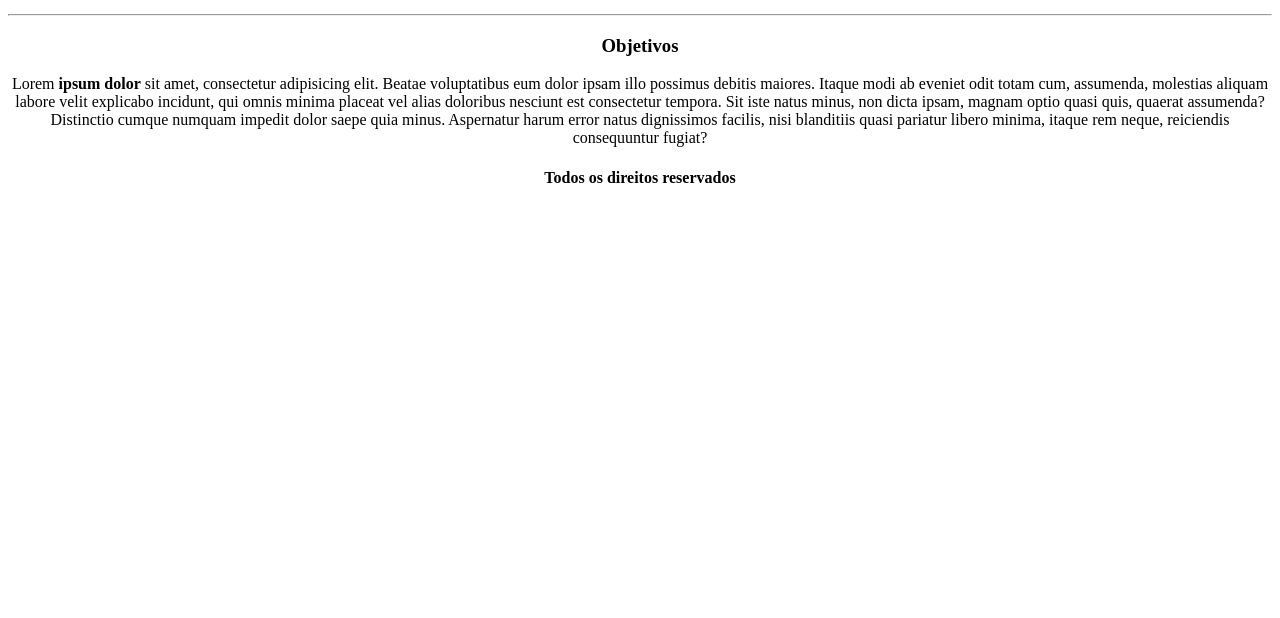
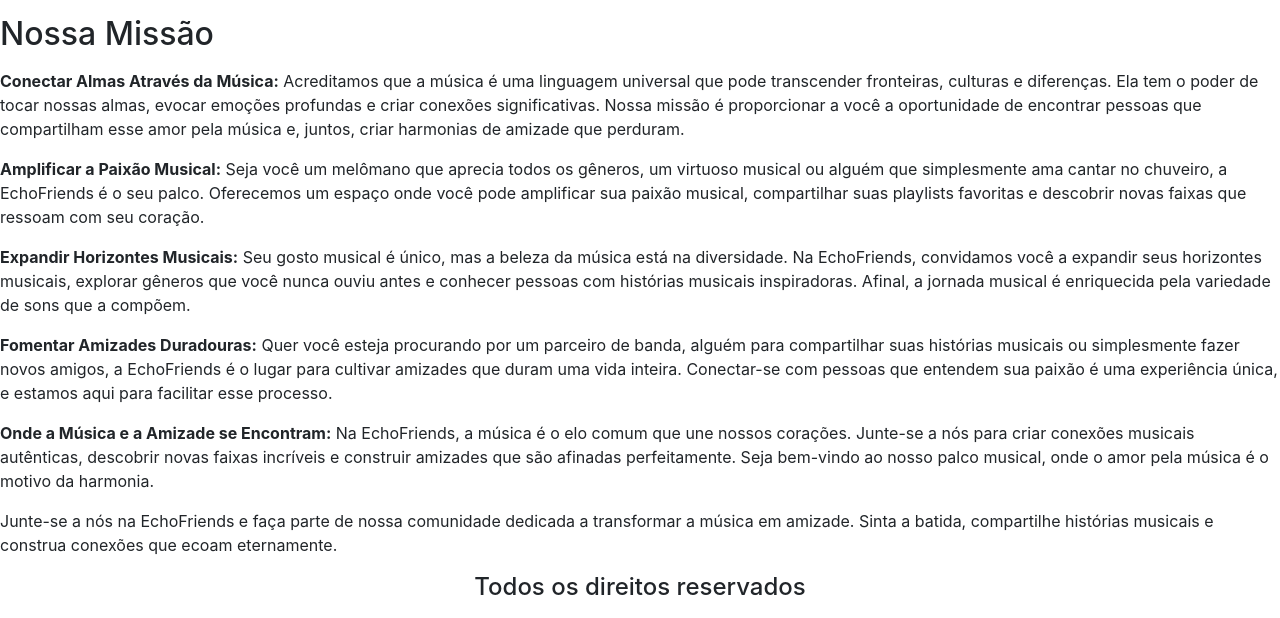
Before and after one commit to gabrielfelip/DevWeb, a Flask app: page /quemsomos in a window 1280 px wide. Shown: the part 825-1443 px from the top of the page. Before the commit the page ends 1008 px from the top, so only its background shows below. Run offline with Flask 3, Linux system fonts and the light colour scheme; some libraries are stand-ins or nearby versions.

Commit message:
Update quemsomos.html

```diff
--- a/templates/quemsomos.html
+++ b/templates/quemsomos.html
@@ -3,61 +3,83 @@
 
 <head>
     <meta charset="UTF-8">
+    <meta name="viewport" content="width=device-width, initial-scale=1.0">
     <link rel="stylesheet" type="text/css" href="../static/css/styles.css">
-    <meta name="viewport" content="width=device-width, initial-scale=1.0">
-    <title>quem-somos</title>
+    <title>Quem Somos</title>
+    <link rel="stylesheet" href="https://cdnjs.cloudflare.com/ajax/libs/font-awesome/6.0.0-beta3/css/all.min.css">
+    <link rel="stylesheet" href="https://stackpath.bootstrapcdn.com/bootstrap/4.5.2/css/bootstrap.min.css">
     <link rel="icon" type="image/x-icon" href="../static/imagens/logo.png">
+</head>
+<header>
 
-</head>
+    <div>
+    <nav class="navbar navbar-expand-sm bg-dark navbar-dark">
+        <div class="container-fluid">
+            <a class="navbar-brand" href="#"> <img src="../static/imagens/logo.png" alt="Logo"
+                    style="width: 30px; height: 30px;">
+                EchoFriends</a>
+            <button class="navbar-toggler" type="button" data-bs-toggle="collapse" data-bs-target="#collapsibleNavbar">
+                <span class="navbar-toggler-icon"></span>
+            </button>
+            <div class="collapse navbar-collapse" id="collapsibleNavbar">
+                <ul class="navbar-nav">
+                    <li class="nav-item">
+                        <a class="nav-link" href="#">Quem Somos</a>
+                    </li>
+                    <li class="nav-item">
+                        <a class="nav-link" href="#">Suas conexões</a>
+                    </li>
+                </ul>
+            </div>
+</header>
 
-<body background="../static/imagens/fundo2.png">
 
-    <header>
-        <img src="../static/imagens/logo.png" alt="logo">
-        <nav>
-            <a href="/">Home</a>
-            <a href="/quemsomos">Quem Somos</a>
-            <a href="/contatos">Contatos</a>
-        </nav>
-    </header>
+<body class="qs-background"></body>
 
-    <p>
-    <h3>Quem somos</h3>
-    </p>
-    <p>
-    <p>Lorem <strong>ipsum dolor</strong> sit amet, consectetur adipisicing elit. Beatae voluptatibus eum
-        dolor ipsam illo possimus debitis maiores. Itaque modi ab eveniet odit totam cum,
-        assumenda, molestias aliquam labore velit explicabo incidunt, qui omnis minima placeat
-        vel alias doloribus nesciunt est consectetur tempora. Sit iste natus minus, non dicta
-        ipsam, magnam optio quasi quis, quaerat assumenda? Distinctio cumque numquam impedit
-        dolor saepe quia minus. Aspernatur harum error natus dignissimos facilis, nisi
-        blanditiis quasi pariatur libero minima, itaque rem neque, reiciendis consequuntur
-        fugiat? </p>
+<div class="txt-quemsomos">
+    <p><h1>Quem Somos</h1></p>
 
-    <p>
-    <h3>5 motivos para estudar</h3>
-    </p>
-    <ol>
-        <li>Material sempre atualizado</li>
-        <li>Tablets em sala de aula</li>
-        <li>Professores renomados</li>
-        <li>Universidade bem avaliada</li>
-        <li>Ótima localização</li>
-    </ol>
-    <hr>
+        Na EchoFriends, nossa missão é mais do que apenas uma simples declaração; é uma melodia que ressoa em cada nota
+        de nosso compromisso. Somos uma comunidade dedicada a unir pessoas através de uma paixão que transcende
+        barreiras e línguas: a música.</p>
+        <div>
+<img src="../static/imagens/back2.jpg" style="height: 600px; width: 100%; padding-left: 12px;">
+        </div>
 
-    <p>
-    <h3>Objetivos</h3>
-    </p>
+        <p><h2>Nossa Missão</h2></p>
 
-    <p>Lorem <strong>ipsum dolor</strong> sit amet, consectetur adipisicing elit. Beatae voluptatibus eum
-        dolor ipsam illo possimus debitis maiores. Itaque modi ab eveniet odit totam cum,
-        assumenda, molestias aliquam labore velit explicabo incidunt, qui omnis minima placeat
-        vel alias doloribus nesciunt est consectetur tempora. Sit iste natus minus, non dicta
-        ipsam, magnam optio quasi quis, quaerat assumenda? Distinctio cumque numquam impedit
-        dolor saepe quia minus. Aspernatur harum error natus dignissimos facilis, nisi
-        blanditiis quasi pariatur libero minima, itaque rem neque, reiciendis consequuntur
-        fugiat?</p>
+        <p><strong>Conectar Almas Através da Música:</strong> Acreditamos que a música é uma linguagem universal que pode transcender
+        fronteiras, culturas e diferenças. Ela tem o poder de tocar nossas almas, evocar emoções profundas e criar
+        conexões significativas. Nossa missão é proporcionar a você a oportunidade de encontrar pessoas que compartilham
+        esse amor pela música e, juntos, criar harmonias de amizade que perduram.</p>
+
+        <p><strong>Amplificar a Paixão Musical:</strong> Seja você um melômano que aprecia todos os gêneros, um virtuoso musical ou alguém
+        que simplesmente ama cantar no chuveiro, a EchoFriends é o seu palco. Oferecemos um espaço onde você pode
+        amplificar sua paixão musical, compartilhar suas playlists favoritas e descobrir novas faixas que ressoam com
+        seu coração.</p>
+
+        <p><strong>Expandir Horizontes Musicais:</strong> Seu gosto musical é único, mas a beleza da música está na diversidade. Na
+        EchoFriends, convidamos você a expandir seus horizontes musicais, explorar gêneros que você nunca ouviu antes e
+        conhecer pessoas com histórias musicais inspiradoras. Afinal, a jornada musical é enriquecida pela variedade de
+        sons que a compõem.</p>
+
+        <p><strong>Fomentar Amizades Duradouras:</strong> Quer você esteja procurando por um parceiro de banda, alguém para compartilhar
+        suas histórias musicais ou simplesmente fazer novos amigos, a EchoFriends é o lugar para cultivar amizades que
+        duram uma vida inteira. Conectar-se com pessoas que entendem sua paixão é uma experiência única, e estamos aqui
+        para facilitar esse processo.</p>
+
+        <p><strong>Onde a Música e a Amizade se Encontram:</strong> Na EchoFriends, a música é o elo comum que une nossos corações. Junte-se
+        a nós para criar conexões musicais autênticas, descobrir novas faixas incríveis e construir amizades que são
+        afinadas perfeitamente. Seja bem-vindo ao nosso palco musical, onde o amor pela música é o motivo da harmonia.</p>
+
+        <p>Junte-se a nós na EchoFriends e faça parte de nossa comunidade dedicada a transformar a música em amizade. Sinta
+        a batida, compartilhe histórias musicais e construa conexões que ecoam eternamente.</p>
+
+        <script src="https://code.jquery.com/jquery-3.5.1.slim.min.js"></script>
+        <script src="https://cdn.jsdelivr.net/npm/@popperjs/core@2.9.2/dist/umd/popper.min.js"></script>
+        <script src="https://maxcdn.bootstrapcdn.com/bootstrap/4.5.2/js/bootstrap.min.js"></script>
+
+</div>
 
     <footer>
 
```
